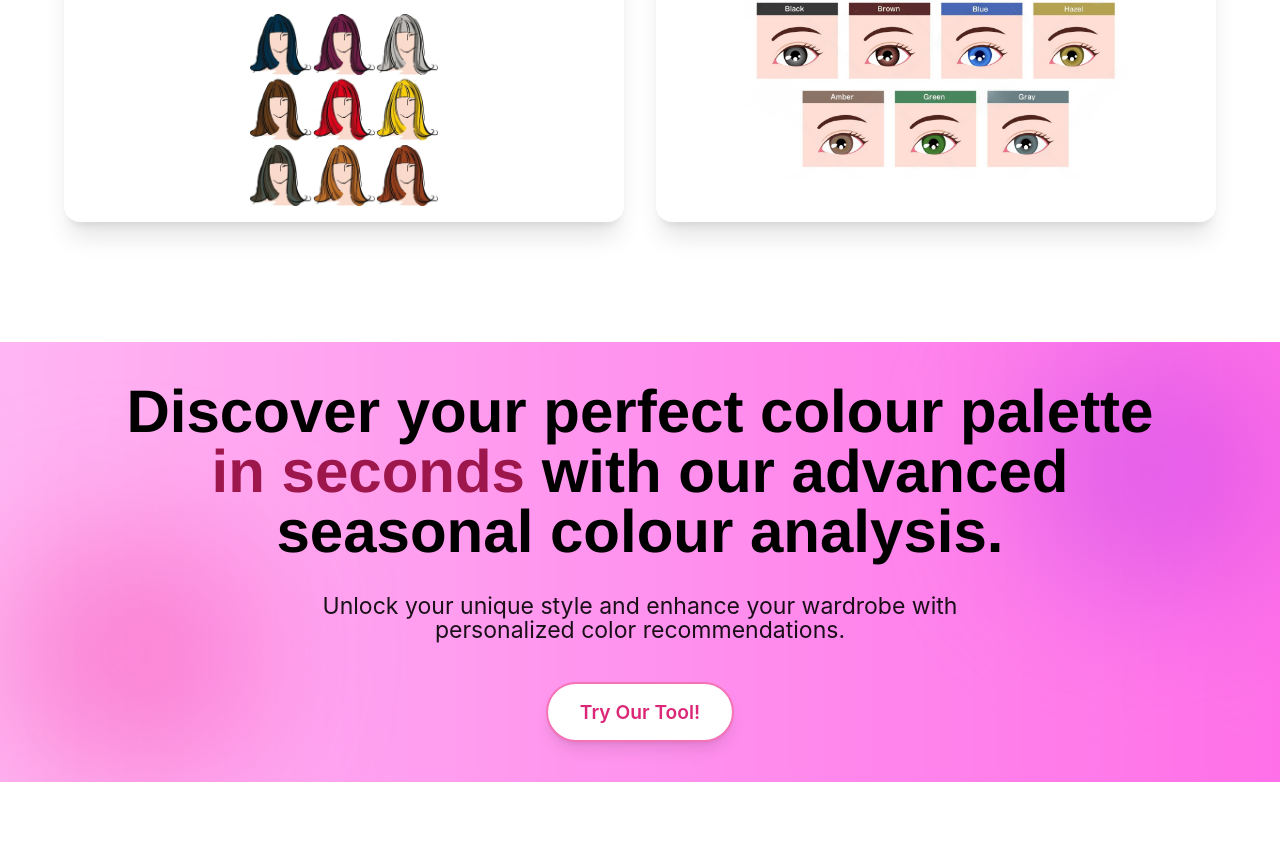
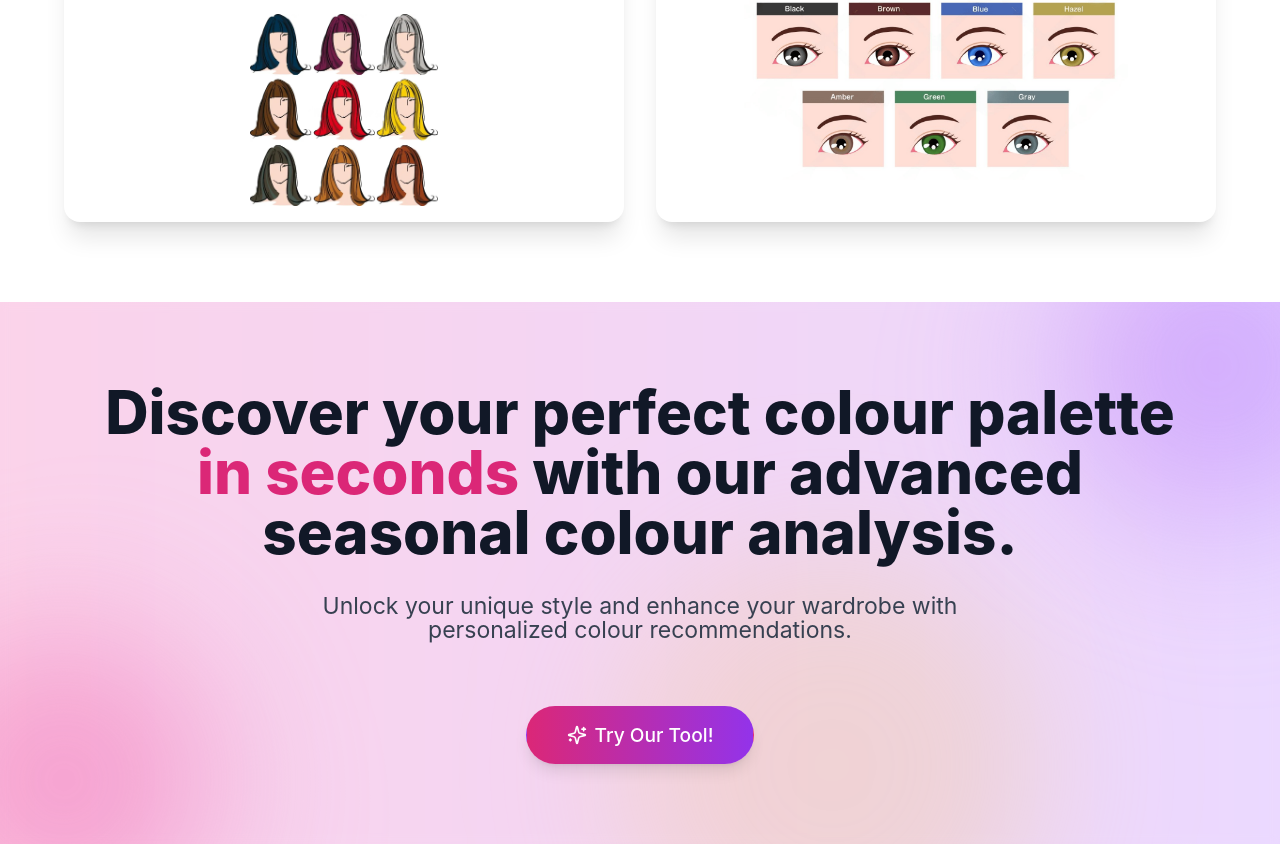
Before and after one commit to nithyapandurangan/colour-analysis-tool, a React (Create React App) app: page /about in a window 1280 px wide. Shown: the part 2486-3330 px from the top of the page. Before the commit the page ends 3268 px from the top, so only its background shows below. Built offline with nearby package versions, Linux system fonts and the light colour scheme.

Commit message:
Update Banner.jsx

```diff
--- a/src/components/Banner.jsx
+++ b/src/components/Banner.jsx
@@ -1,26 +1,91 @@
 import React from 'react'
+import { motion } from 'framer-motion'
+import { Sparkles } from 'lucide-react'
+import { Link } from 'react-router-dom'  // Import Link from react-router-dom
 
 export default function Banner() {
   return (
-    <div className="bg-gradient-to-r from-[#FFADF2] to-[#FF60E6] py-10 px-4 sm:px-6 lg:px-8 relative overflow-hidden mt-10">
+    <div className="bg-gradient-to-r from-pink-200 to-purple-200 py-20 px-4 sm:px-6 lg:px-8 relative overflow-hidden">
       <div className="absolute inset-0 bg-white bg-opacity-10 backdrop-filter backdrop-blur-sm"></div>
-      <div className="max-w-7xl mx-auto text-center relative z-10">
-        <h1 className="text-4xl sm:text-5xl md:text-6xl [font-family:'Inter-Bold',Helvetica] font-bold text-black mb-8 leading-tight">
-          Discover your perfect colour palette <br className="hidden sm:inline" />
-          <span className="text-pink-800">in seconds</span> with our advanced <br className="hidden sm:inline" />
+      <motion.div
+        className="max-w-7xl mx-auto text-center relative z-10"
+        initial={{ opacity: 0, y: 20 }}
+        animate={{ opacity: 1, y: 0 }}
+        transition={{ duration: 0.8 }}
+      >
+        <motion.h1
+          className="text-4xl sm:text-5xl md:text-6xl font-extrabold text-gray-900 mb-8 leading-tight"
+          initial={{ opacity: 0, y: 20 }}
+          animate={{ opacity: 1, y: 0 }}
+          transition={{ duration: 0.8, delay: 0.2 }}
+        >
+          Discover your perfect colour palette{' '}
+          <br className="hidden sm:inline" />
+          <span className="text-pink-600">
+            in seconds
+          </span>{' '}
+          with our advanced{' '}
+          <br className="hidden sm:inline" />
           seasonal colour analysis.
-        </h1>
-        <p className="mt-4 text-xl text-black text-opacity-90 max-w-3xl mx-auto mb-8">
-          Unlock your unique style and enhance your wardrobe with personalized color recommendations.
-        </p>
-        <button className="mt-2 box-border items-center justify-center gap-3 px-8 py-4 bg-white border-2 border-pink-400 rounded-full hover:bg-pink-600 hover:text-white hover:font-bold transition-all duration-300 transform hover:scale-105 shadow-lg hover:shadow-xl">
-          <div className="relative w-fit font-semibold text-pink-600 hover:text-white text-lg text-center leading-6 whitespace-nowrap">
+        </motion.h1>
+        <motion.p
+          className="mt-4 text-xl text-gray-700 max-w-3xl mx-auto mb-8"
+          initial={{ opacity: 0, y: 20 }}
+          animate={{ opacity: 1, y: 0 }}
+          transition={{ duration: 0.8, delay: 0.4 }}
+        >
+          Unlock your unique style and enhance your wardrobe with personalized colour recommendations.
+        </motion.p>
+
+        {/* Wrap the button inside Link component */}
+        <Link to="/tool">  {/* Update the path to the actual route for your tool page */}
+          <motion.button
+            className="mt-8 inline-flex items-center justify-center px-8 py-4 border border-transparent text-base font-medium rounded-full text-white bg-gradient-to-r from-pink-600 to-purple-600 hover:from-pink-700 hover:to-purple-700 md:py-4 md:text-lg md:px-10 transition-all duration-300 transform hover:scale-105 shadow-lg hover:shadow-xl"
+            whileHover={{ scale: 1.05 }}
+            whileTap={{ scale: 0.95 }}
+          >
+            <Sparkles className="w-5 h-5 mr-2" />
             Try Our Tool!
-          </div>
-        </button>
-      </div>
-      <div className="absolute bottom-0 left-0 w-64 h-64 bg-pink-300 rounded-full mix-blend-multiply filter blur-3xl opacity-70 animate-blob"></div>
-      <div className="absolute top-0 right-0 w-64 h-64 bg-purple-300 rounded-full mix-blend-multiply filter blur-3xl opacity-70 animate-blob animation-delay-2000"></div>
+          </motion.button>
+        </Link>
+      </motion.div>
+
+      {/* Decorative elements */}
+      <motion.div
+        className="absolute -bottom-16 -left-16 w-64 h-64 bg-pink-300 rounded-full mix-blend-multiply filter blur-3xl opacity-70"
+        animate={{
+          scale: [1, 1.2, 1],
+          rotate: [0, 90, 0],
+        }}
+        transition={{
+          duration: 20,
+          repeat: Infinity,
+          repeatType: "reverse",
+        }}
+      />
+      <motion.div
+        className="absolute -top-16 -right-16 w-64 h-64 bg-purple-300 rounded-full mix-blend-multiply filter blur-3xl opacity-70"
+        animate={{
+          scale: [1, 1.3, 1],
+          rotate: [0, -90, 0],
+        }}
+        transition={{
+          duration: 25,
+          repeat: Infinity,
+          repeatType: "reverse",
+        }}
+      />
+      <motion.div
+        className="absolute top-1/2 left-1/2 transform -translate-x-1/2 -translate-y-1/2 w-96 h-96 bg-yellow-200 rounded-full mix-blend-multiply filter blur-3xl opacity-30"
+        animate={{
+          scale: [1, 1.1, 1],
+        }}
+        transition={{
+          duration: 15,
+          repeat: Infinity,
+          repeatType: "reverse",
+        }}
+      />
     </div>
   )
 }
```
